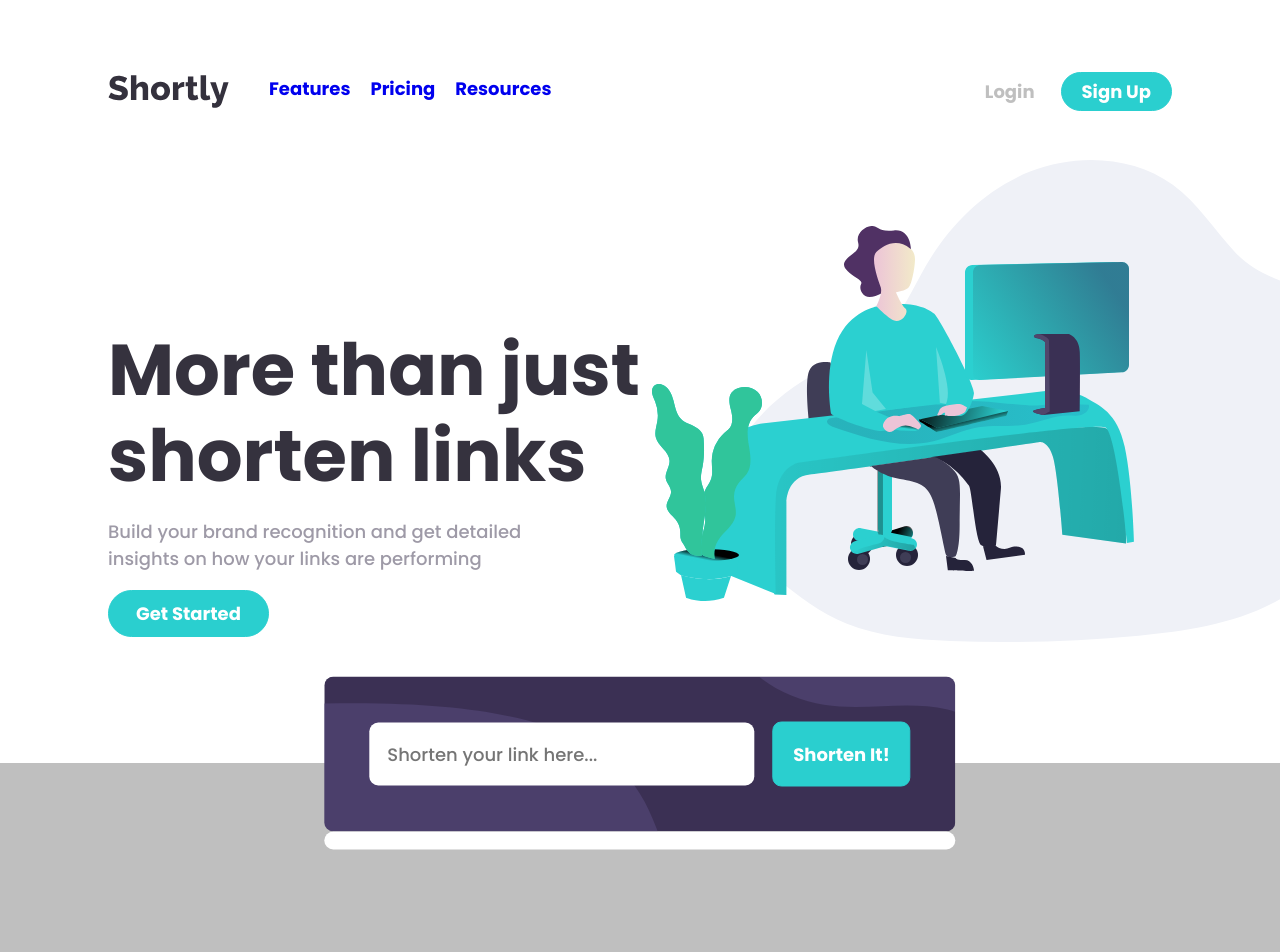
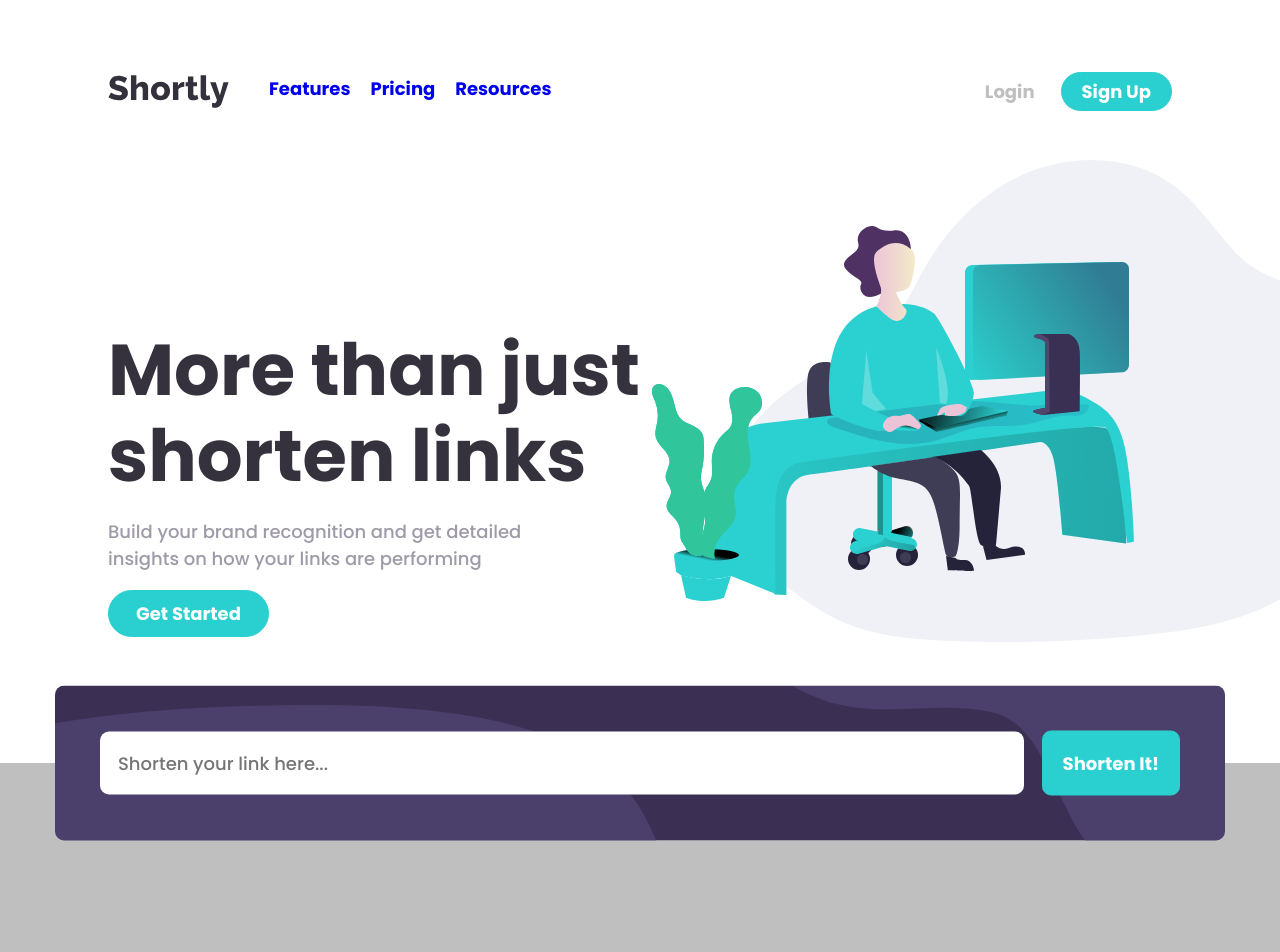
Before and after one commit to shemjay/url-shortening-app, a React (Vite) app: page / in a window 1280 px wide. Shown: the top 952 px of the page. Built offline with nearby package versions, Linux system fonts and the light colour scheme.

Commit message:
Store shortened URLs in array

```diff
--- a/src/App.jsx
+++ b/src/App.jsx
@@ -16,7 +16,7 @@ function App() {
   useEffect(() => {
     const timer = setTimeout(() => {
       setIsLoading(false);
-    }, 3000);
+    }, 2000);
 
     return () => {
       clearTimeout(timer);
--- a/src/Components/Shortener.css
+++ b/src/Components/Shortener.css
@@ -9,6 +9,7 @@
     background-color: var(--dark-violet);
     border-radius: 0.5em;
     padding: 2.5em;
+    width: 65em;
 }
 
 .shortener__content {
@@ -50,19 +51,21 @@ input[type="url"] {
 }
 
 .shortener__container-link {
-    background-color: white;
-    border-radius: 0.5em;
     display: flex;
     align-items: center;
     justify-content: center;
-    padding: 0.5em;
-    min-width: 100%;
+    flex-direction: column;
+    gap: 0.5em;
+    padding: 0;
 }
 
 .container-link-content {
+    padding: 0.5em;
+    background-color: white;
     display: flex;
     align-items: center;
     justify-content: space-between;
     font-size: 1em;
     width: 100%;
+    border-radius: 0.5em;
 }
--- a/src/Components/Shortener.jsx
+++ b/src/Components/Shortener.jsx
@@ -4,7 +4,7 @@ import "./Shortener.css";
 
 const Shortener = () => {
   const [originalURL, setOriginalURL] = useState("");
-  const [shortenedURL, setshortenedURL] = useState("");
+  const [shortenedURL, setShortenedURL] = useState([]);
   const [error, setError] = useState("");
 
   //Handles user input change
@@ -39,7 +39,7 @@ const Shortener = () => {
 
         // Log the successful response
         const data = await response.json();
-        setshortenedURL(data.result_url);
+        setShortenedURL((currentURL) => [...currentURL, data.result_url]);
       } catch (error) {
         setError(error.message);
       }
@@ -73,23 +73,35 @@ const Shortener = () => {
         </div>
       </div>
 
+      {shortenedURL.length > 0 && (
+          <ul className="shortener__container-link">
+            {shortenedURL.map((url, index) => {
+              return (
+                <li key={url} className="container-link-content">
+                  <a href={url} target="_blank" rel="noopener noreferrer">
+                    {url}
+                  </a>
+                  <Button text="Copy" variant="secondary" />
+                </li>
+              );
+            })}
+          </ul>
+        )}
+    </>
+  );
+};
 
-      <div className="shortener__container-link">
-        {shortenedURL !== "" && (
+export default Shortener;
+{
+  /* <div className="shortener__container-link">
           <div className="container-link-content">
             <a href={shortenedURL} target="_blank" rel="noopener noreferrer">
               {shortenedURL}
             </a>
             <Button text="Copy" variant="secondary" />
           </div>
-        )}
-      </div>
-
-    </>
-  );
-};
-
-export default Shortener;
+        </div> */
+}
 
 // Set Up State Variables DONE
 // Create a state variable to hold the user's input (original URL). DONE
--- a/src/Components/Statistics.css
+++ b/src/Components/Statistics.css
@@ -7,6 +7,7 @@
     margin: 0 auto;
     padding: 4em 0;
     z-index: 3;
+    width: 100%;
 }
 
 .shortener {
```
